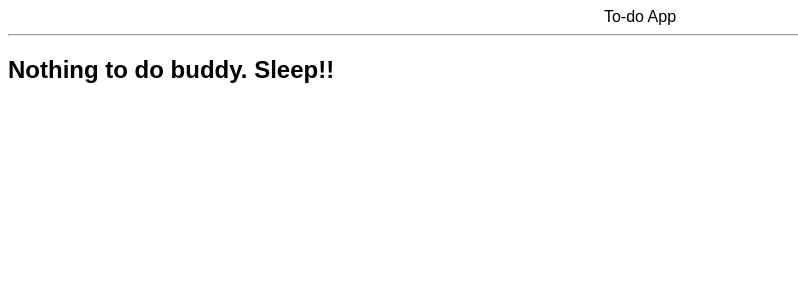
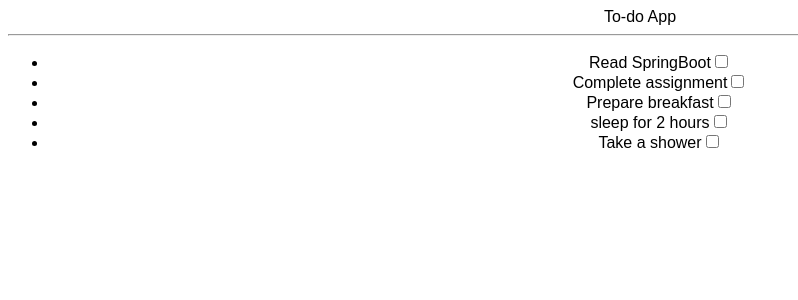
Before and after one commit to aman2000raj/todo-app, a React app: page / in a window 1280 px wide. Shown: the top 300 px of the page, without its empty margins (0-798 px from the left). Built offline with nearby package versions, Linux system fonts and the light colour scheme; the HTML template or start-up script is replaced by a standard one.

Commit message:
Add Game Checkpoint 3 : ToDoItem and ToDoList component added.

```diff
--- a/src/App.js
+++ b/src/App.js
@@ -1,11 +1,12 @@
-import Header from './Header/Header';
+import Header from './component/Header/Header';
+import ToDoList from './component/ToDoList';
 
 export default function App() {
   return (
     <div className='App'>
       <Header />
       <hr />
-      <h2>Nothing to do buddy. Sleep!!</h2>
+      <ToDoList />
     </div>
   );
 }
--- /dev/null
+++ b/src/component/ToDoItems.js
@@ -0,0 +1,12 @@
+import React from 'react';
+
+function ToDoItems({ Item }) {
+  return (
+    <li>
+      <span>{Item}</span>
+      <input type='checkbox'></input>
+    </li>
+  );
+}
+
+export default ToDoItems;
--- /dev/null
+++ b/src/component/ToDoList.js
@@ -0,0 +1,22 @@
+import React from 'react';
+import ToDoItems from './ToDoItems';
+
+function ToDoList() {
+  const Items = [
+    'Read SpringBoot',
+    'Complete assignment',
+    'Prepare breakfast',
+    'sleep for 2 hours',
+    'Take a shower',
+  ];
+
+  return (
+    <ul>
+      {Items.map((Item, idx) => (
+        <ToDoItems key={idx} Item={Item} />
+      ))}
+    </ul>
+  );
+}
+
+export default ToDoList;
--- a/src/style.css
+++ b/src/style.css
@@ -1,5 +1,6 @@
 .App {
   font-family: sans-serif;
+  text-align: center;
 }
 
 .Header {
```
Also changed, not shown: src/component/Header/Header.js (renamed from src/Header/Header.js).
